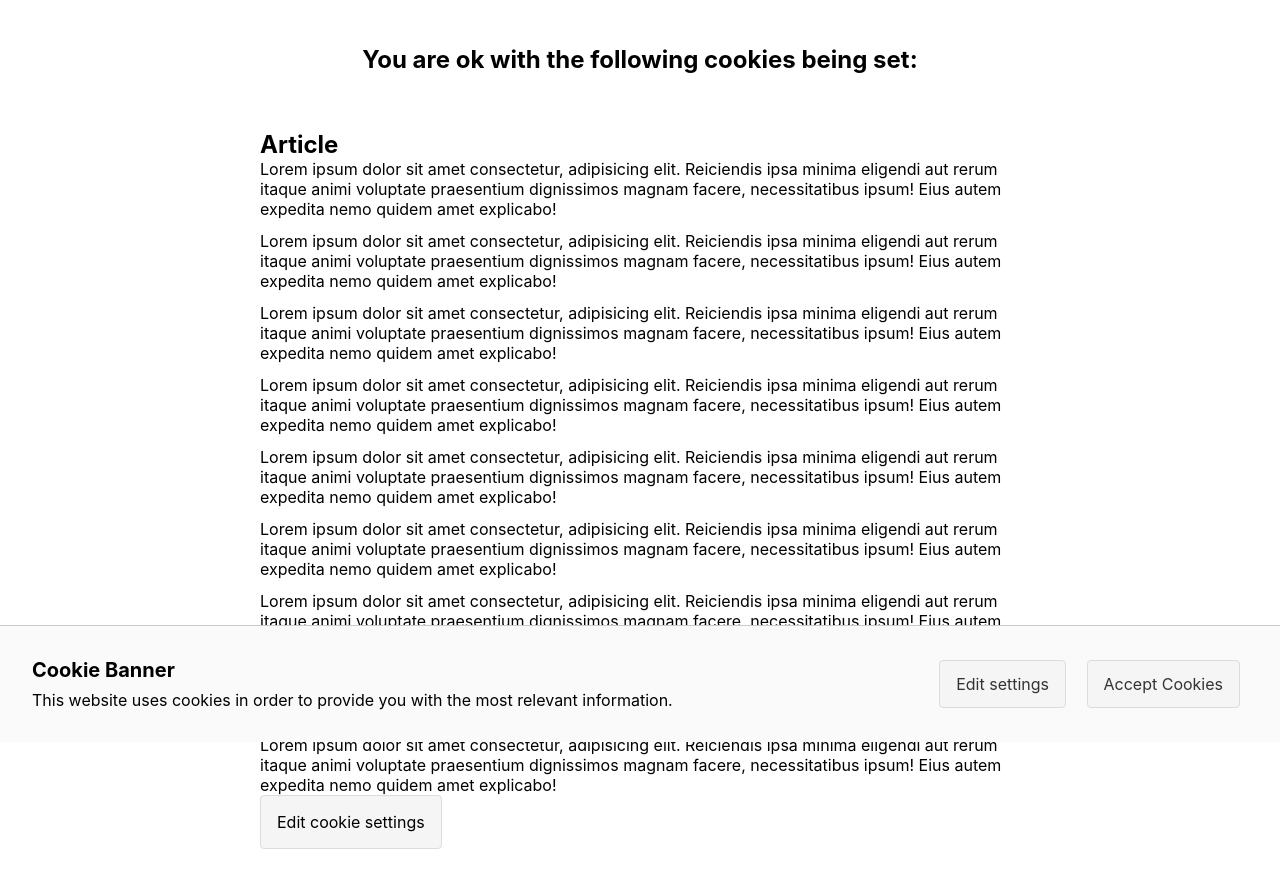
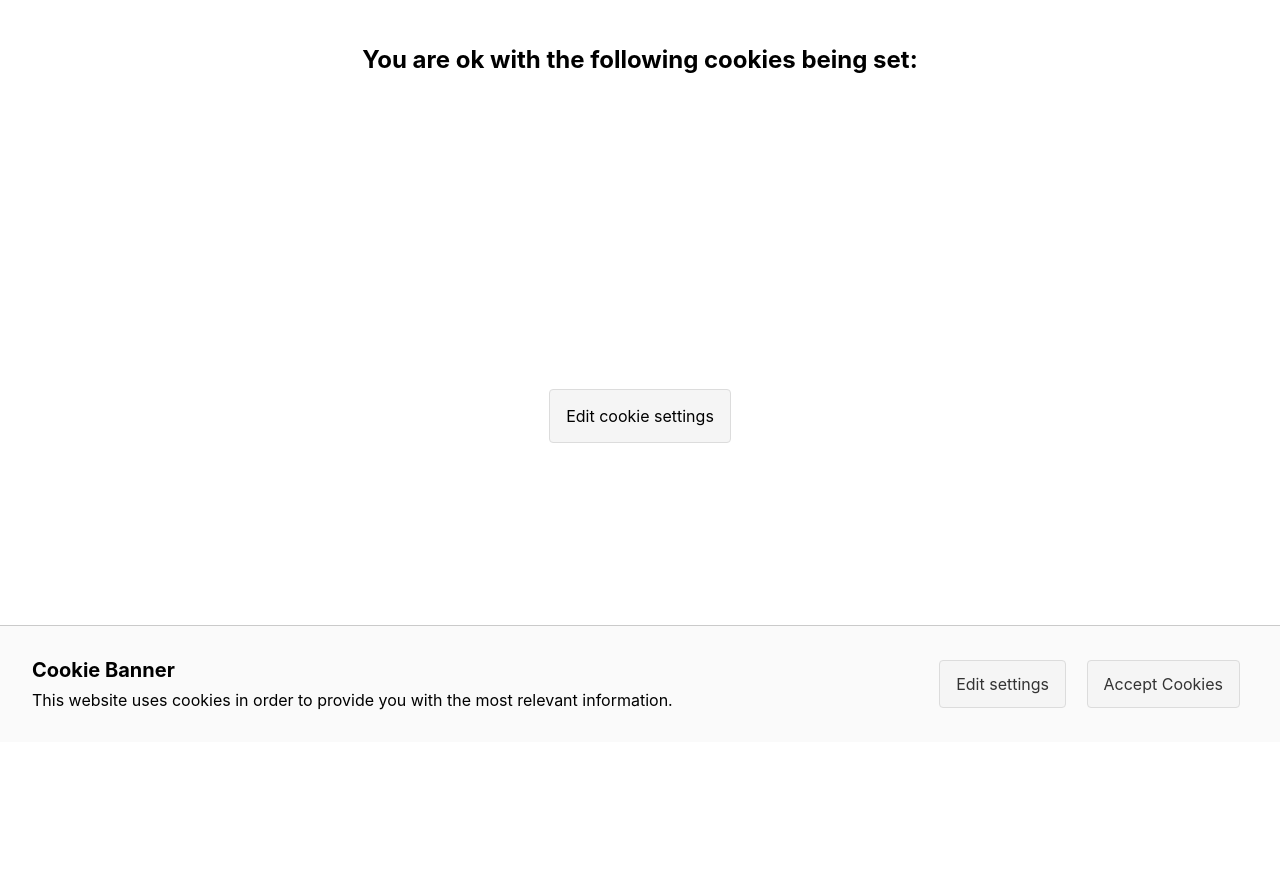
Before and after one commit to krystal/crumbs, a website built with webpack: page public/index.html in a window 1280 px wide. Shown: the part 58-946 px from the top of the page. After the commit the page ends 800 px from the top, so only its background shows below. Built offline with nearby package versions, Linux system fonts and the light colour scheme.

Commit message:
chore: remove placeholder content from index file

```diff
--- a/public/index.html
+++ b/public/index.html
@@ -39,64 +39,11 @@
         style="margin-top: 16px; text-align: center; list-style: none"
       ></ul>
     </div>
-    <article style="max-width: 800px; margin: 40px auto">
-      <h2>Article</h2>
-      <p>
-        Lorem ipsum dolor sit amet consectetur, adipisicing elit. Reiciendis
-        ipsa minima eligendi aut rerum itaque animi voluptate praesentium
-        dignissimos magnam facere, necessitatibus ipsum! Eius autem expedita
-        nemo quidem amet explicabo!
-      </p>
-      <p>
-        Lorem ipsum dolor sit amet consectetur, adipisicing elit. Reiciendis
-        ipsa minima eligendi aut rerum itaque animi voluptate praesentium
-        dignissimos magnam facere, necessitatibus ipsum! Eius autem expedita
-        nemo quidem amet explicabo!
-      </p>
-      <p>
-        Lorem ipsum dolor sit amet consectetur, adipisicing elit. Reiciendis
-        ipsa minima eligendi aut rerum itaque animi voluptate praesentium
-        dignissimos magnam facere, necessitatibus ipsum! Eius autem expedita
-        nemo quidem amet explicabo!
-      </p>
-      <p>
-        Lorem ipsum dolor sit amet consectetur, adipisicing elit. Reiciendis
-        ipsa minima eligendi aut rerum itaque animi voluptate praesentium
-        dignissimos magnam facere, necessitatibus ipsum! Eius autem expedita
-        nemo quidem amet explicabo!
-      </p>
-      <p>
-        Lorem ipsum dolor sit amet consectetur, adipisicing elit. Reiciendis
-        ipsa minima eligendi aut rerum itaque animi voluptate praesentium
-        dignissimos magnam facere, necessitatibus ipsum! Eius autem expedita
-        nemo quidem amet explicabo!
-      </p>
-      <p>
-        Lorem ipsum dolor sit amet consectetur, adipisicing elit. Reiciendis
-        ipsa minima eligendi aut rerum itaque animi voluptate praesentium
-        dignissimos magnam facere, necessitatibus ipsum! Eius autem expedita
-        nemo quidem amet explicabo!
-      </p>
-      <p>
-        Lorem ipsum dolor sit amet consectetur, adipisicing elit. Reiciendis
-        ipsa minima eligendi aut rerum itaque animi voluptate praesentium
-        dignissimos magnam facere, necessitatibus ipsum! Eius autem expedita
-        nemo quidem amet explicabo!
-      </p>
-      <p>
-        Lorem ipsum dolor sit amet consectetur, adipisicing elit. Reiciendis
-        ipsa minima eligendi aut rerum itaque animi voluptate praesentium
-        dignissimos magnam facere, necessitatibus ipsum! Eius autem expedita
-        nemo quidem amet explicabo!
-      </p>
-      <p>
-        Lorem ipsum dolor sit amet consectetur, adipisicing elit. Reiciendis
-        ipsa minima eligendi aut rerum itaque animi voluptate praesentium
-        dignissimos magnam facere, necessitatibus ipsum! Eius autem expedita
-        nemo quidem amet explicabo!
-      </p>
-      <button class="edit-cookies">Edit cookie settings</button>
-    </article>
+
+    <button class="edit-cookies" style="margin: auto">
+      Edit cookie settings
+    </button>
+
     <script src="../dist/main.js"></script>
   </body>
 </html>
--- a/src/main.js
+++ b/src/main.js
@@ -39,10 +39,7 @@ class Crumbs extends EventEmitter {
 
       // Select our edit button, assign it to the constructor and pass
       // it to our editSettings method
-      const editSettingsButtons = document.querySelector(
-        '.crumbs-edit-settings'
-      );
-      this.editSettingsButton = editSettingsButtons;
+      this.editSettingsButton = document.querySelector('.crumbs-edit-settings');
       this.editSettings(this.editSettingsButton);
 
       // This sets up the editScreen component and adds it to memory for later use
@@ -172,7 +169,6 @@ class Crumbs extends EventEmitter {
   }
 
   acceptCookies() {
-    console.log(this.editAcceptButton);
     const radioButtons = Array.from(
       document.querySelectorAll('input[type="radio"]')
     );
```
